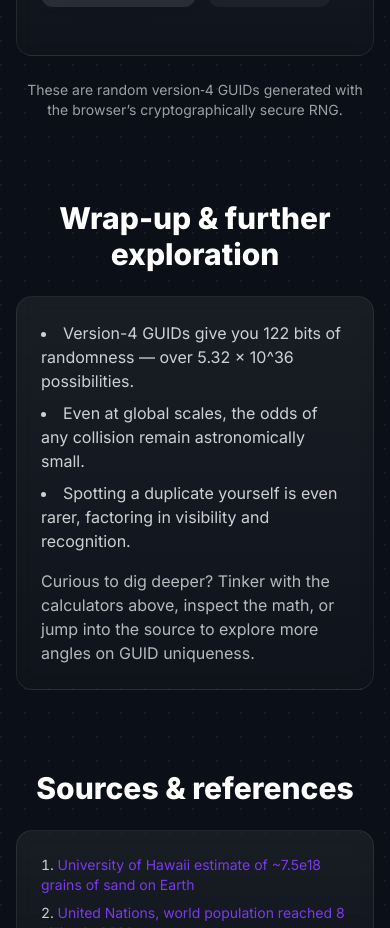
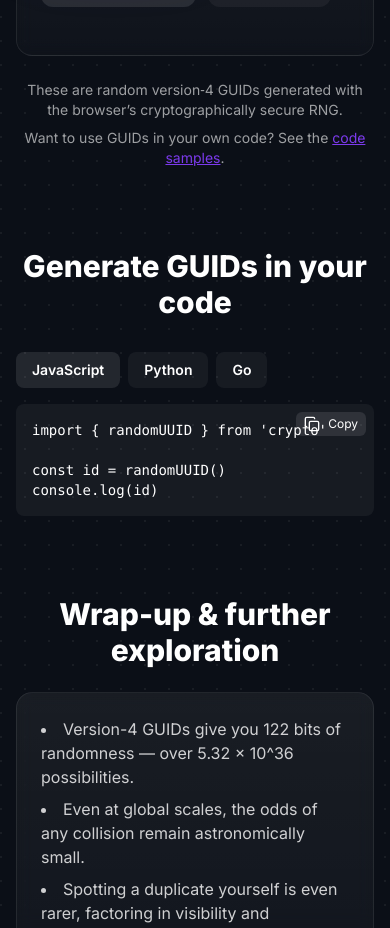
Before and after one commit to wbratz/HowUniqueIsAGuid, a React (Vite) app: page / in a window 390 px wide. Shown: the part 7640-8568 px from the top of the page. Built offline with nearby package versions, Linux system fonts and the light colour scheme; the HTML template or start-up script is replaced by a standard one.

Commit message:
Add GUID generation code samples

```diff
--- a/src/App.tsx
+++ b/src/App.tsx
@@ -10,6 +10,7 @@ import WitnessCalculator from './components/WitnessCalculator'
 import Sources from './components/Sources'
 import Summary from './components/Summary'
 import Generator from './components/Generator'
+import CodeSamples from './components/CodeSamples'
 
 export default function App() {
   return (
@@ -25,6 +26,7 @@ export default function App() {
         <LayersExplainer />
         <WitnessCalculator />
         <Generator />
+        <CodeSamples />
         <Summary />
         <Sources />
       </main>
--- /dev/null
+++ b/src/components/CodeSamples.tsx
@@ -0,0 +1,95 @@
+import { useState } from 'react'
+import { Copy, Check } from 'lucide-react'
+import { motion } from 'framer-motion'
+
+const samples = {
+  javascript: {
+    label: 'JavaScript',
+    lines: [
+      "import { randomUUID } from 'crypto'",
+      '',
+      'const id = randomUUID()',
+      'console.log(id)',
+    ],
+  },
+  python: {
+    label: 'Python',
+    lines: ['import uuid', '', 'id = uuid.uuid4()', 'print(id)'],
+  },
+  go: {
+    label: 'Go',
+    lines: [
+      'package main',
+      '',
+      'import (',
+      '  "fmt"',
+      '  "github.com/google/uuid"',
+      ')',
+      '',
+      'func main() {',
+      '  id := uuid.New()',
+      '  fmt.Println(id)',
+      '}',
+    ],
+  },
+} as const
+
+type SampleKey = keyof typeof samples
+
+export default function CodeSamples() {
+  const [active, setActive] = useState<SampleKey>('javascript')
+  const [copied, setCopied] = useState(false)
+
+  const code = samples[active].lines.join('\n')
+
+  const copy = async () => {
+    await navigator.clipboard.writeText(code)
+    setCopied(true)
+    setTimeout(() => setCopied(false), 1500)
+  }
+
+  return (
+    <section id="code-samples" className="py-10 md:py-20">
+      <div className="mx-auto max-w-7xl px-4 sm:px-6 lg:px-8">
+        <motion.h2
+          initial={{ opacity: 0, y: 20 }}
+          whileInView={{ opacity: 1, y: 0 }}
+          viewport={{ once: true }}
+          transition={{ duration: 0.6 }}
+          className="text-3xl md:text-4xl font-bold text-center"
+        >
+          Generate GUIDs in your code
+        </motion.h2>
+
+        <div className="mt-8">
+          <div className="flex gap-2">
+            {Object.entries(samples).map(([key, { label }]) => (
+              <button
+                key={key}
+                onClick={() => setActive(key as keyof typeof samples)}
+                className={`rounded-lg px-4 py-2 text-sm font-semibold hover:bg-white/15 ${
+                  active === key ? 'bg-white/10' : 'bg-white/5'
+                }`}
+              >
+                {label}
+              </button>
+            ))}
+          </div>
+
+          <div className="relative mt-4">
+            <pre className="rounded-lg bg-white/5 p-4 overflow-x-auto font-mono text-sm">
+              <code>{code}</code>
+            </pre>
+            <button
+              onClick={copy}
+              className="absolute top-2 right-2 inline-flex items-center gap-2 rounded-md bg-white/10 px-2 py-1 text-xs hover:bg-white/15"
+            >
+              {copied ? <Check className="h-4 w-4" /> : <Copy className="h-4 w-4" />}
+              {copied ? 'Copied!' : 'Copy'}
+            </button>
+          </div>
+        </div>
+      </div>
+    </section>
+  )
+}
--- a/src/components/Generator.tsx
+++ b/src/components/Generator.tsx
@@ -7,7 +7,7 @@ function uuidv4() {
   crypto.getRandomValues(bytes)
   bytes[6] = ((bytes[6] ?? 0) & 0x0f) | 0x40
   bytes[8] = ((bytes[8] ?? 0) & 0x3f) | 0x80
-  const hex = Array.from(bytes, b => b.toString(16).padStart(2, '0'))
+  const hex = Array.from(bytes, (b) => b.toString(16).padStart(2, '0'))
   return [
     hex.slice(0, 4).join(''),
     hex.slice(4, 6).join(''),
@@ -23,7 +23,7 @@ export default function Generator() {
 
   const generate = (count = 5) => {
     const next = Array.from({ length: count }, () => uuidv4())
-    setIds(prev => [...next, ...prev].slice(0, 25))
+    setIds((prev) => [...next, ...prev].slice(0, 25))
   }
 
   const copyAll = async () => {
@@ -47,27 +47,46 @@ export default function Generator() {
 
         <div className="mt-8 backdrop-blur-card rounded-2xl p-6">
           <div className="flex flex-wrap items-center gap-3">
-            <button onClick={() => generate(5)} className="inline-flex items-center gap-2 rounded-xl bg-accent/90 px-4 py-3 font-semibold shadow-glow hover:bg-accent">
+            <button
+              onClick={() => generate(5)}
+              className="inline-flex items-center gap-2 rounded-xl bg-accent/90 px-4 py-3 font-semibold shadow-glow hover:bg-accent"
+            >
               <Sparkles className="h-5 w-5" /> Generate 5
             </button>
-            <button onClick={() => generate(50)} className="inline-flex items-center gap-2 rounded-xl bg-white/10 px-4 py-3 font-semibold hover:bg-white/15">
+            <button
+              onClick={() => generate(50)}
+              className="inline-flex items-center gap-2 rounded-xl bg-white/10 px-4 py-3 font-semibold hover:bg-white/15"
+            >
               <Sparkles className="h-5 w-5" /> Generate 50
             </button>
-            <button onClick={copyAll} disabled={!ids.length}
-              className="inline-flex items-center gap-2 rounded-xl bg-white/10 px-4 py-3 font-semibold hover:bg-white/15 disabled:opacity-50">
+            <button
+              onClick={copyAll}
+              disabled={!ids.length}
+              className="inline-flex items-center gap-2 rounded-xl bg-white/10 px-4 py-3 font-semibold hover:bg-white/15 disabled:opacity-50"
+            >
               <Copy className="h-5 w-5" /> {copied ? 'Copied!' : 'Copy all'}
             </button>
           </div>
 
           <div className="mt-6 grid grid-cols-1 md:grid-cols-2 lg:grid-cols-3 gap-3">
             {ids.map((id, i) => (
-              <div key={i} className="rounded-lg bg-white/5 px-3 py-2 font-mono text-sm">{id}</div>
+              <div key={i} className="rounded-lg bg-white/5 px-3 py-2 font-mono text-sm">
+                {id}
+              </div>
             ))}
           </div>
         </div>
 
         <p className="mt-6 text-center text-white/60 text-sm">
-          These are random version‑4 GUIDs generated with the browser’s cryptographically secure RNG.
+          These are random version‑4 GUIDs generated with the browser’s cryptographically secure
+          RNG.
+        </p>
+        <p className="mt-2 text-center text-white/60 text-sm">
+          Want to use GUIDs in your own code? See the{' '}
+          <a href="#code-samples" className="text-accent underline">
+            code samples
+          </a>
+          .
         </p>
       </div>
     </section>
```
Also changed, not shown: 1 other file (tests, documents, lock files or other folders).
